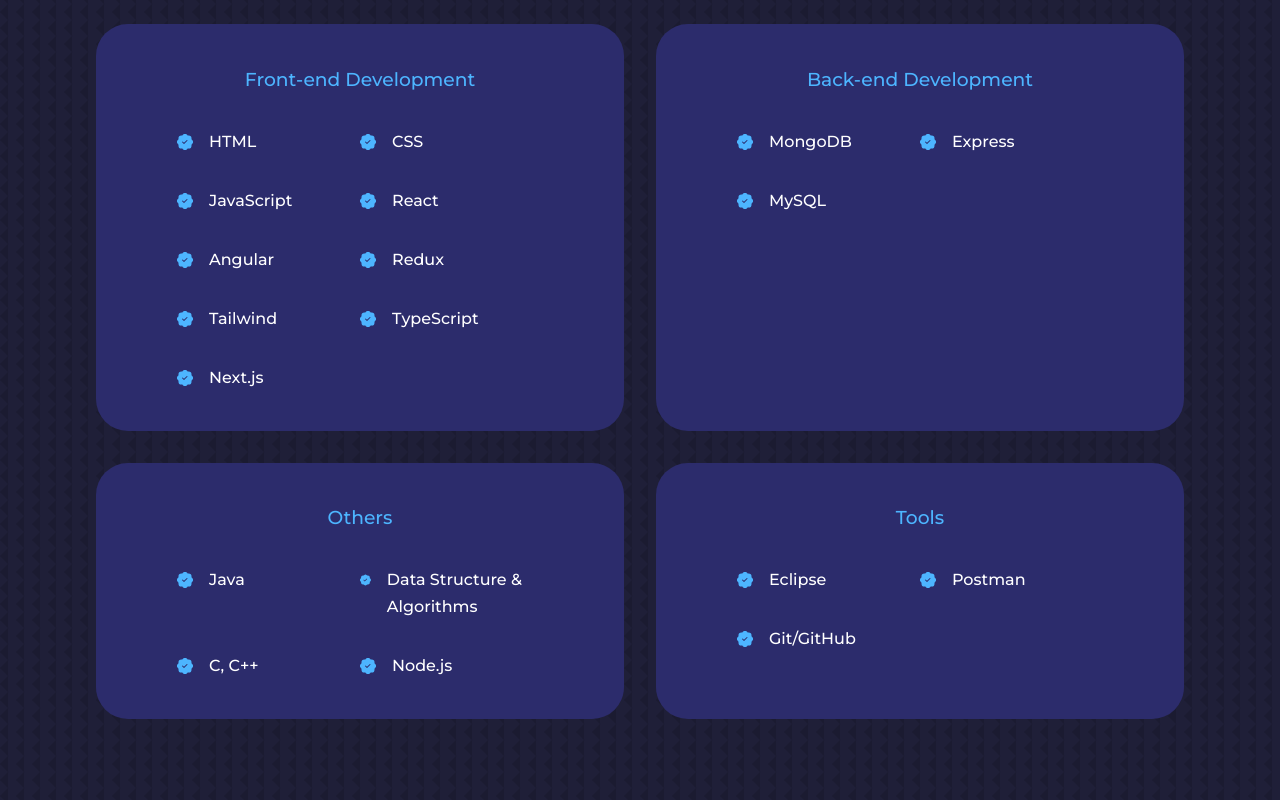
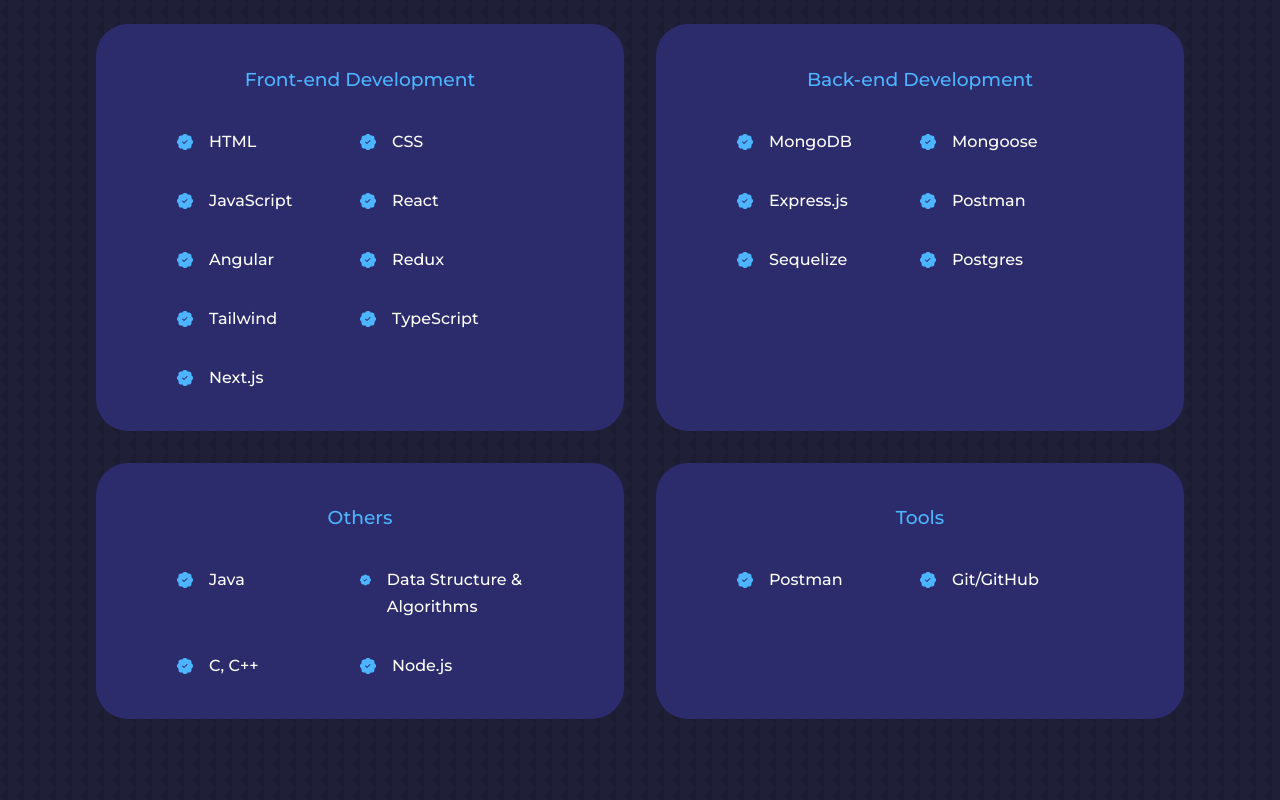
Before and after one commit to jainaakash1002/React-Portfolio-Website, a React (Create React App) app: page / in a window 1280 px wide. Shown: the part 1340-2140 px from the top of the page. Built offline with nearby package versions, Linux system fonts and the light colour scheme.

Commit message:
Updated details

```diff
--- a/src/components/experience/Experience.jsx
+++ b/src/components/experience/Experience.jsx
@@ -58,11 +58,23 @@
             </article>
             <article className="experience__details">
               <BsFillPatchCheckFill className="experience__details-icon" />
-              <h4>Express</h4>
+              <h4>Mongoose</h4>
             </article>
             <article className="experience__details">
               <BsFillPatchCheckFill className="experience__details-icon" />
-              <h4>MySQL</h4>
+              <h4>Express.js</h4>
+            </article>
+            <article className="experience__details">
+              <BsFillPatchCheckFill className="experience__details-icon" />
+              <h4>Postman</h4>
+            </article>
+            <article className="experience__details">
+              <BsFillPatchCheckFill className="experience__details-icon" />
+              <h4>Sequelize</h4>
+            </article>
+            <article className="experience__details">
+              <BsFillPatchCheckFill className="experience__details-icon" />
+              <h4>Postgres</h4>
             </article>
           </div>
         </div>
@@ -79,7 +91,7 @@
             </article>
             <article className="experience__details">
               <BsFillPatchCheckFill className="experience__details-icon" />
-              <h4>C, C++ </h4>
+              <h4>C, C++</h4>
             </article>
             <article className="experience__details">
               <BsFillPatchCheckFill className="experience__details-icon" />
@@ -90,10 +102,6 @@
         <div className="experience__frontend">
           <h3>Tools</h3>
           <div className="experience__content">
-            <article className="experience__details">
-              <BsFillPatchCheckFill className="experience__details-icon" />
-              <h4>Eclipse</h4>
-            </article>
             <article className="experience__details">
               <BsFillPatchCheckFill className="experience__details-icon" />
               <h4>Postman</h4>
--- a/src/components/intro/Intro.jsx
+++ b/src/components/intro/Intro.jsx
@@ -20,7 +20,7 @@
             <article className="about__card">
               <FaAward className="about__icon" />
               <h5>Experience</h5>
-              <small>1 year +</small>
+              <small>2 year +</small>
             </article>
             <article className="about__card">
               <VscFolderLibrary className="about__icon" />
@@ -29,12 +29,12 @@
             </article>
           </div>
           <p>
-            I'm an Software Engineer adept in bringing forth
-            expertise in design, coding, testing and maintenance of software
-            systems. Equipped with a diverse and promising skill set. Proficient
-            in various platforms, languages, and embedded systems. Experienced
-            with the latest cutting edge development tools and procedured. Able
-            to effectively self-manage during independent projects, as well as
+            I'm an Software Engineer adept in bringing forth expertise in
+            design, coding, testing and maintenance of software systems.
+            Equipped with a diverse and promising skill set. Proficient in
+            various platforms, languages, and embedded systems. Experienced with
+            the latest cutting edge development tools and procedured. Able to
+            effectively self-manage during independent projects, as well as
             collaborate as part of a productive team. Lover of innovation and
             everything related to generate new knowledge. Face problems with a
             smile and solve them as soon as possible. Very calculated about the
--- a/src/components/portfolio/Portfolio.jsx
+++ b/src/components/portfolio/Portfolio.jsx
@@ -51,7 +51,7 @@
     {
       title: "Personal Portfolio Website Using Angular",
       img: PA,
-      link: "https://jainaakash1002.netlify.app/",
+      link: "https://aakash-jain.netlify.app/#/",
       github: "https://github.com/jainaakash1002/Angular-Portfolio-Website.git",
     },
     {
@@ -110,7 +110,7 @@
       <h2>Portfolio</h2>
 
       <div className="container portfolio__container">
-        {soloProjects.map((pro,index) => (
+        {soloProjects.map((pro, index) => (
           <article className="portfolio__item" key={index}>
             <div className="portfolio__item-image">
               <img src={pro.img} alt={pro.title} />
@@ -126,7 +126,12 @@
               ) : null}
               {pro.link != null ? (
                 <>
-                  <a href={pro.link} className="btn btn-primary">
+                  <a
+                    href={pro.link}
+                    className="btn btn-primary"
+                    target="_blank"
+                    rel="noreferrer"
+                  >
                     Live Demo
                   </a>
                 </>
--- a/src/components/testimonials/Testimonials.jsx
+++ b/src/components/testimonials/Testimonials.jsx
@@ -1,39 +1,39 @@
-import React from 'react';
-import { BsLinkedin } from 'react-icons/bs';
-import { Pagination } from 'swiper';
+import React from "react";
+import { BsLinkedin } from "react-icons/bs";
+import { Pagination } from "swiper";
 
-import { Swiper, SwiperSlide } from 'swiper/react';
+import { Swiper, SwiperSlide } from "swiper/react";
 
 // Import Swiper styles
-import 'swiper/css';
-import 'swiper/css/navigation';
-import 'swiper/css/pagination';
-import 'swiper/css/scrollbar';
-import './testimonials.css';
+import "swiper/css";
+import "swiper/css/navigation";
+import "swiper/css/pagination";
+import "swiper/css/scrollbar";
+import "./testimonials.css";
 
 const Testimonials = () => {
   const testimonials = [
     {
       id: 1,
-      link: 'https://www.linkedin.com/in/imkamaljain/',
-      name: 'Kamal Jain',
-      role: 'Product Engineer at Temenos',
+      link: "https://www.linkedin.com/in/-kamal-jain/",
+      name: "Kamal Jain",
+      role: "Senior Product Engineer at Temenos",
       test: "As a developer, problem solver and a brother, I think Aakash is responsible, creative and innovative quite a rational thinker. Coding as a way of life, his work presents products with great quality, following standards and good practices. I am so impressed with his techniques. He has always been hardworking ,creative,and absolute genius in his creative criticial thinking. He is always ready to take challege as his new opprotunities.",
     },
-    // {
-    //   id: 2,
-    //   link: 'https://www.linkedin.com/in/manishsharma/',
-    //   name: 'Manish Sharma',
-    //   role: 'Front-end developer at MedPiper Technologies Inc.',
-    //   test: "It was a pleasure collaborating with Aakash on company projects. One of the things that I think is special about him is that he never settles, even after completing the projects he finds other resources to improvise what he has delivers in the less time and strengthens his knowledge. Collaborating with him is easy and comfortable, it's like working with someone you've known for a long period of time.",
-    // },
-    // {
-    //   id: 3,
-    //   link: 'https://www.linkedin.com/in/tanvivats/',
-    //   name: 'Tanvi Vats',
-    //   role: 'Front-end Developer | Software Engineer at MindTree',
-    //   test: 'I worked with Aakash in the same team and his communication skills are very strong. His programming skill is one of the bests, given the time frame in the field. He is a good team player.  He will probably fit in most of the companies not only because he\'s a good team worker, but also because he has very good skills and I know he has much more potential to be shown.',
-    // },
+    {
+      id: 2,
+      link: "https://www.linkedin.com/in/iamsharmanish/",
+      name: "Manish Sharma",
+      role: "Ex-Front-end developer at MedPiper Technologies Inc.",
+      test: "It was a pleasure collaborating with Aakash on company projects. One of the things that I think is special about him is that he never settles, even after completing the projects he finds other resources to improvise what he has delivers in the less time and strengthens his knowledge. Collaborating with him is easy and comfortable, it's like working with someone you've known for a long period of time.",
+    },
+    {
+      id: 3,
+      link: "https://www.linkedin.com/in/tanvi-vats-07a7b1188/",
+      name: "Tanvi Vats",
+      role: "Ex-Front-end Developer at NovoInvent Software | Game Developer at Ingenuity Gaming",
+      test: "I worked with Aakash in the same team and his communication skills are very strong. His programming skill is one of the bests, given the time frame in the field. He is a good team player.  He will probably fit in most of the companies not only because he's a good team worker, but also because he has very good skills and I know he has much more potential to be shown.",
+    },
   ];
   return (
     <section id="testmonials">
@@ -48,19 +48,21 @@
       >
         {testimonials.map((test) => (
           <SwiperSlide className="testimonial" key={test.id}>
+            {test.link && (
               <div className="client__avatar">
                 <a href={test.link}>
                   <BsLinkedin />
                 </a>
               </div>
+            )}
             <p>{test.name}</p>
-          <h5 className='client__name'>{test.role}</h5>
+            <h5 className="client__name">{test.role}</h5>
             <small className="client__review">{test.test}</small>
           </SwiperSlide>
         ))}
       </Swiper>
     </section>
-  )
-}
+  );
+};
 
-export default Testimonials
+export default Testimonials;
```
Lines whose indentation alone changed are shown as unchanged.
